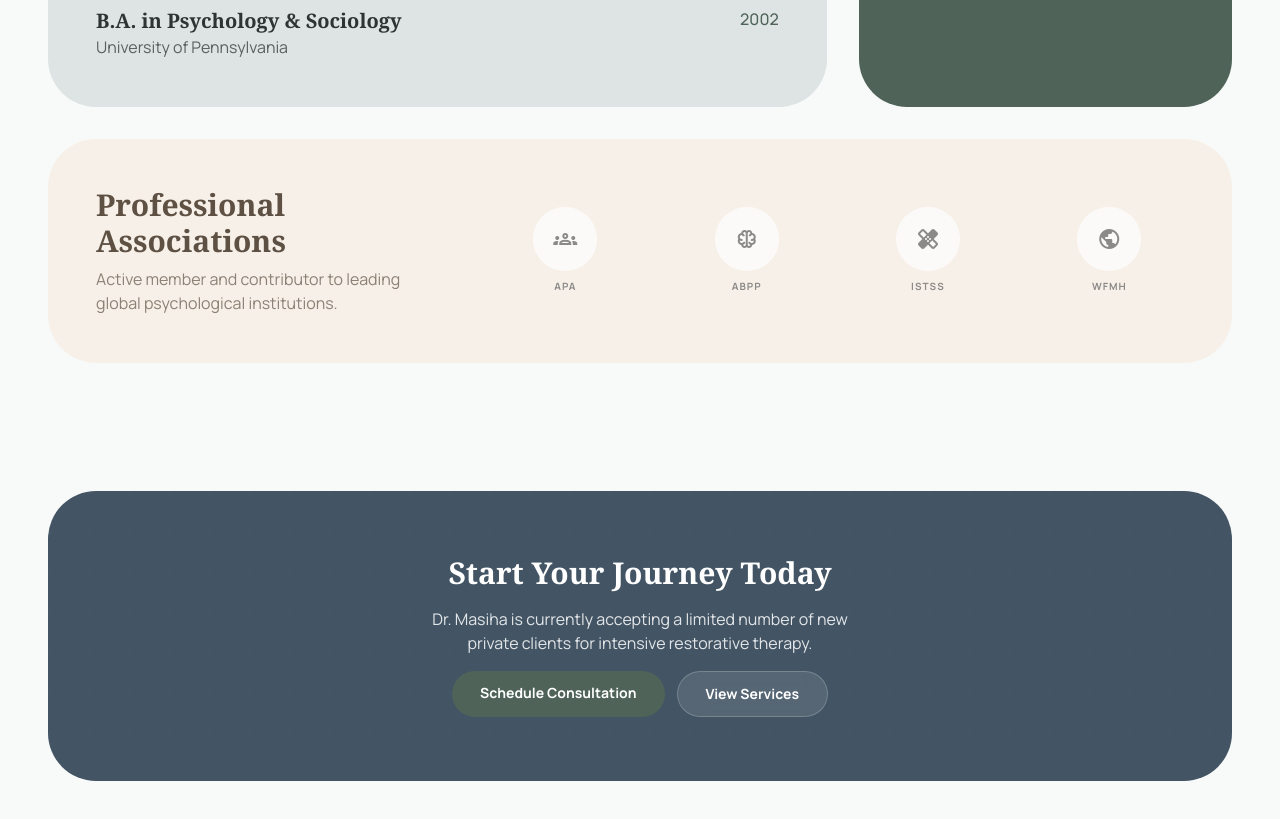
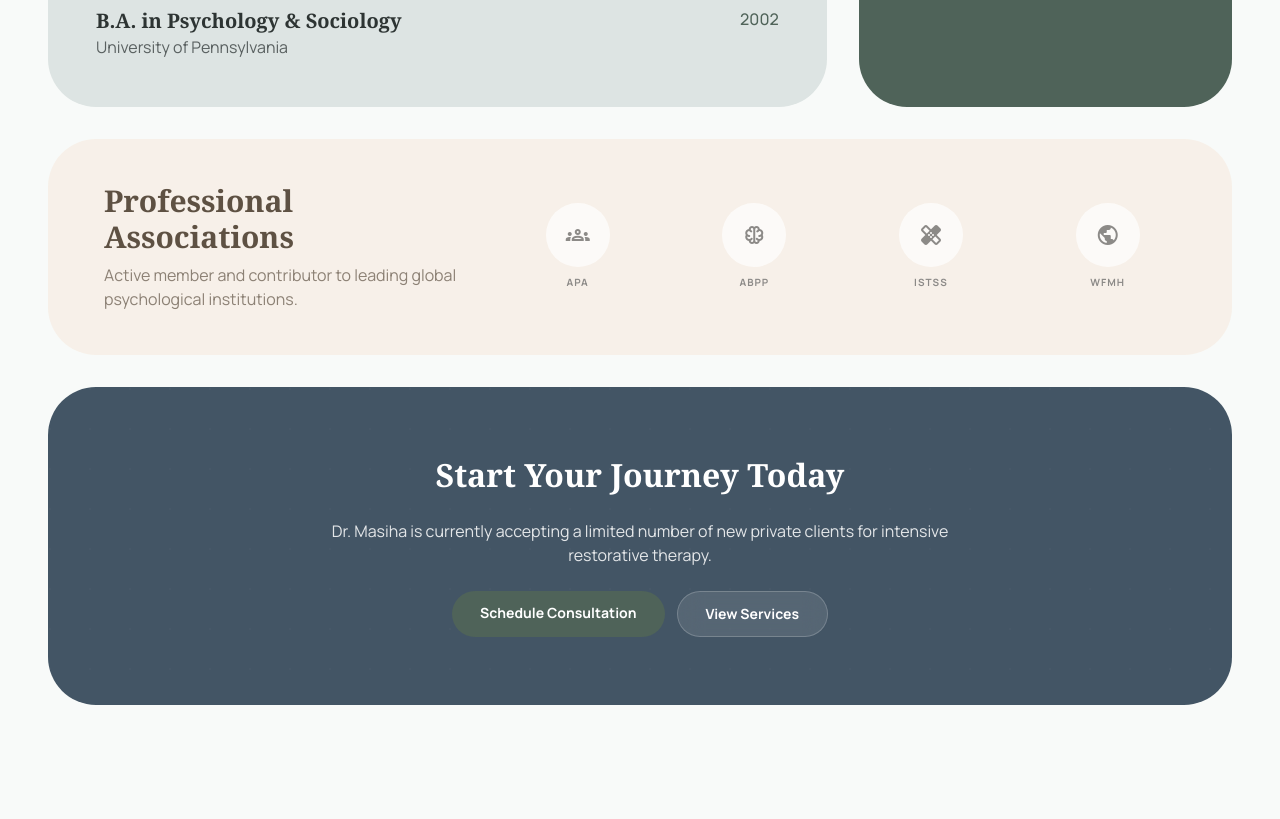
Before and after one commit to ZafarQuaere/AndaMurgi, a Next.js app: page /about in a window 1280 px wide. Shown: the part 2260-3079 px from the top of the page. Built offline with nearby package versions, Linux system fonts and the light colour scheme.

Commit message:
no message

```diff
--- a/app/about/page.tsx
+++ b/app/about/page.tsx
@@ -1,7 +1,6 @@
 import type { Metadata } from "next";
 import { PageMain } from "@/components/layout/PageMain";
 import { AboutCredentials } from "@/components/sections/about/AboutCredentials";
-import { AboutCta } from "@/components/sections/about/AboutCta";
 import { AboutHero } from "@/components/sections/about/AboutHero";
 import { AboutPhilosophy } from "@/components/sections/about/AboutPhilosophy";
 
@@ -17,7 +16,6 @@ export default function AboutPage() {
       <AboutHero />
       <AboutPhilosophy />
       <AboutCredentials />
-      <AboutCta />
     </PageMain>
   );
 }
--- a/components/sections/about/AboutCredentials.tsx
+++ b/components/sections/about/AboutCredentials.tsx
@@ -1,12 +1,13 @@
 import { Reveal } from "@/components/motion/Reveal";
+import { AboutCtaCard } from "@/components/sections/about/AboutCta";
 
 export function AboutCredentials() {
   return (
     <Reveal
-      className="mx-auto max-w-screen-2xl px-6 py-32 md:px-12"
+      className="mx-auto max-w-screen-2xl px-6 py-24 pb-20 md:px-12 md:pb-24 lg:py-32"
     >
-      <div className="grid grid-cols-1 gap-8 lg:grid-cols-12">
-        <div className="space-y-8 rounded-[3rem] bg-[#dde4e3] p-12 lg:col-span-8">
+      <div className="grid grid-cols-1 gap-8 lg:grid-cols-12 lg:items-stretch">
+        <div className="flex min-h-[280px] flex-col space-y-8 rounded-[3rem] bg-[#dde4e3] p-10 md:p-12 lg:col-span-8 lg:min-h-[340px]">
           <div className="flex items-center gap-4">
             <span className="material-symbols-outlined text-[#4f6359]">school</span>
             <h3 className="font-headline text-3xl font-bold text-[#2d3433]">
@@ -46,7 +47,7 @@ export function AboutCredentials() {
           </div>
         </div>
 
-        <div className="flex flex-col justify-between rounded-[3rem] bg-[#4f6359] p-12 text-[#e8fef1] lg:col-span-4">
+        <div className="flex min-h-[280px] flex-col justify-between rounded-[3rem] bg-[#4f6359] p-10 text-[#e8fef1] md:p-12 lg:col-span-4 lg:min-h-[340px]">
           <div className="space-y-6">
             <span className="material-symbols-outlined text-4xl">
               workspace_premium
@@ -75,9 +76,9 @@ export function AboutCredentials() {
           </div>
         </div>
 
-        <div className="rounded-[3rem] bg-[#f6e2cf]/40 p-12 lg:col-span-12">
-          <div className="flex flex-col items-center justify-between gap-12 md:flex-row">
-            <div className="md:w-1/3">
+        <div className="rounded-[3rem] bg-[#f6e2cf]/40 px-10 py-10 md:px-12 md:py-11 lg:col-span-12 lg:px-14">
+          <div className="flex flex-col items-center justify-between gap-10 md:flex-row md:gap-12">
+            <div className="md:w-1/3 md:shrink-0">
               <h3 className="font-headline text-3xl font-bold text-[#5e5143]">
                 Professional Associations
               </h3>
@@ -86,7 +87,7 @@ export function AboutCredentials() {
                 institutions.
               </p>
             </div>
-            <div className="grid w-full grid-cols-2 gap-8 opacity-70 grayscale md:w-2/3 md:grid-cols-4">
+            <div className="grid w-full grid-cols-2 gap-8 opacity-70 grayscale sm:gap-10 md:w-2/3 md:grid-cols-4">
               {[
                 { icon: "groups" as const, label: "APA" },
                 { icon: "neurology" as const, label: "ABPP" },
@@ -110,6 +111,10 @@ export function AboutCredentials() {
             </div>
           </div>
         </div>
+
+        <div className="lg:col-span-12">
+          <AboutCtaCard />
+        </div>
       </div>
     </Reveal>
   );
--- a/components/sections/about/AboutCta.tsx
+++ b/components/sections/about/AboutCta.tsx
@@ -1,10 +1,15 @@
 import Link from "next/link";
 import { Reveal } from "@/components/motion/Reveal";
+import { cn } from "@/lib/cn";
 
-export function AboutCta() {
+export function AboutCtaCard({ className }: { className?: string }) {
   return (
-    <Reveal className="mx-auto mb-20 max-w-screen-2xl px-6 md:px-12">
-      <div className="relative space-y-4 overflow-hidden rounded-[3rem] bg-[#435565] px-8 py-10 text-center text-white md:p-16">
+    <div
+      className={cn(
+        "relative space-y-5 overflow-hidden rounded-[3rem] bg-[#435565] px-8 py-12 text-center text-white sm:space-y-6 sm:py-14 md:p-14 md:py-16 lg:p-16 lg:py-[4.25rem]",
+        className,
+      )}
+    >
       <div
         className="pointer-events-none absolute inset-0 opacity-20"
         style={{
@@ -14,14 +19,14 @@ export function AboutCta() {
         }}
         aria-hidden
       />
-        <h2 className="relative z-10 font-headline text-2xl font-bold text-white md:text-3xl">
+      <h2 className="relative z-10 font-headline text-2xl font-bold text-white md:text-3xl lg:text-[2rem] lg:leading-tight">
         Start Your Journey Today
       </h2>
-        <p className="relative z-10 mx-auto max-w-md text-sm text-white/85 md:text-base">
+      <p className="relative z-10 mx-auto max-w-2xl text-sm text-white/85 md:text-base">
         Dr. Masiha is currently accepting a limited number of new private
         clients for intensive restorative therapy.
       </p>
-        <div className="relative z-10 flex flex-col justify-center gap-3 sm:flex-row sm:flex-wrap">
+      <div className="relative z-10 flex flex-col justify-center gap-3 sm:flex-row sm:flex-wrap sm:justify-center">
         <Link
           href="/contact"
           className="rounded-full bg-[#4f6359] px-6 py-2.5 text-sm font-bold text-white transition-all duration-300 hover:bg-[#44574e] md:px-7 md:py-3"
@@ -36,6 +41,13 @@ export function AboutCta() {
         </Link>
       </div>
     </div>
+  );
+}
+
+export function AboutCta() {
+  return (
+    <Reveal className="mx-auto mb-20 max-w-screen-2xl px-6 md:px-12">
+      <AboutCtaCard />
     </Reveal>
   );
 }
```
Lines whose indentation alone changed are shown as unchanged.
